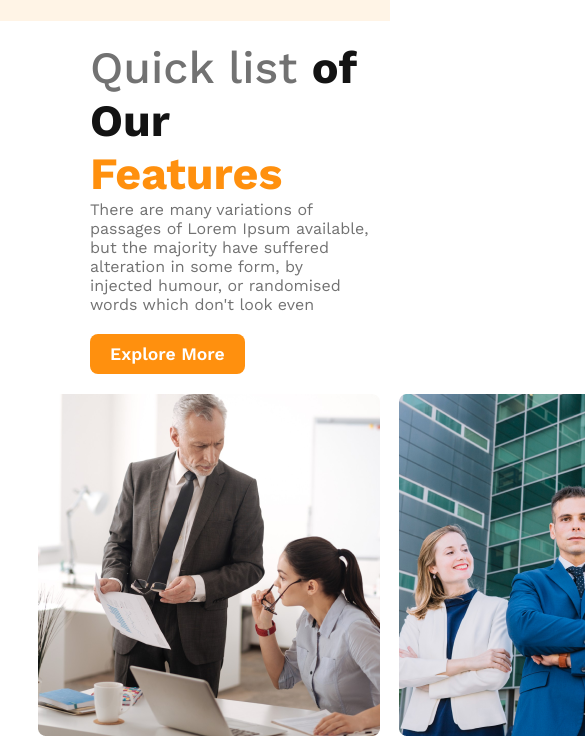
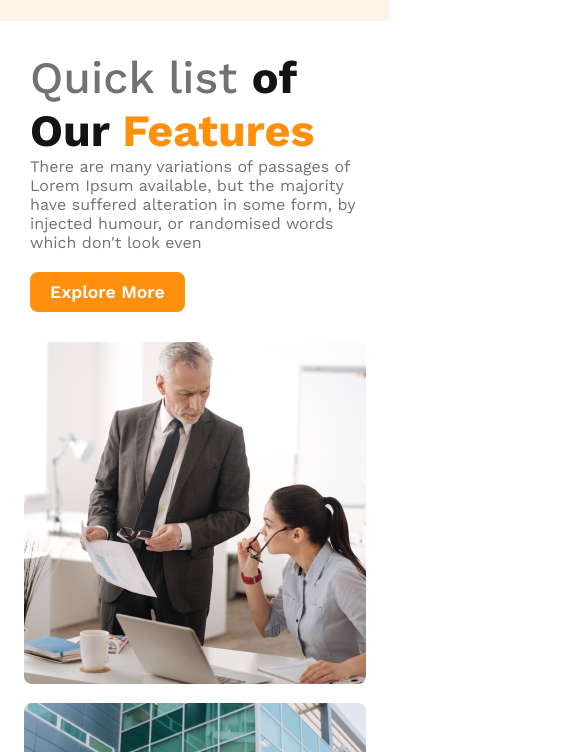
Before and after one commit to Th3At0nic/g3-architect-website1, a plain HTML site: page index.html in a window 390 px wide. Shown: the part 900-1652 px from the top of the page, 585 px wide, since content can reach past the window. Drawn offline with nearby package versions, Linux system fonts and the light colour scheme.

Commit message:
made team container responsive to medium and small devices

```diff
--- a/index.html
+++ b/index.html
@@ -20,7 +20,7 @@
       <div class="banner">
         <div class="banner-content">
           <h2 class="banner-title">Brand New<br />Group of Architects</h2>
-          <p class="banner-description">
+          <p class="banner-description text-gray">
             There are many variations of passages of Lorem Ipsum available, but
             the majority have suffered alteration in some form, by injected
             humour, or randomised words which don't look even
@@ -39,8 +39,8 @@
           <img src="/images/team4.png" alt="" />
         </div>
         <div class="team-description-container">
-          <h3 class="team-description-title"><span id="quick-list">Quick list </span><span id="of-our">of Our</span><span id="features"> Features</span></h3>
-          <p class="team-description">
+          <h3 class="team-description-title"><span class="quick-list text-gray">Quick list </span><span id="of-our">of Our</span><span id="features"> Features</span></h3>
+          <p class="team-description text-gray">
             There are many variations of passages of Lorem Ipsum available, but
             the majority have suffered alteration in some form, by injected
             humour, or randomised words which don't look even
--- a/styles/architect.css
+++ b/styles/architect.css
@@ -16,6 +16,10 @@
   color: #fff;
   font-size: 1.1rem;
   font-weight: 600;
+}
+
+.text-gray {
+  color: #727272;
 }
 
 /* header styels */
@@ -58,7 +62,6 @@ nav li {
   color: #131313;
 }
 .banner-description {
-  color: #727272;
   font-size: 1rem;
   font-weight: 400;
   margin: 20px;
@@ -101,22 +104,19 @@ nav li {
   padding: 10px 301px;
 }
 .team-img-container {
-  /* max-width: 60%; */
   display: grid;
   grid-template-columns: repeat(2, 1fr);
   gap: 1.2rem;
 }
 .team-description-container {
-  max-width: 40%;
   padding-left: 70px;
 }
 .team-description-title {
   font-size: 2.8rem;
   font-weight: 700;
 }
-#quick-list {
+.quick-list {
   font-weight: 500;
-  color: #727272;
 }
 #of-our {
   color: #131313;
@@ -125,7 +125,6 @@ nav li {
   color: #ff900e;
 }
 .team-description {
-  color: #727272;
   font-weight: 400;
   font-size: 1rem;
   margin-bottom: 20px;
@@ -137,11 +136,11 @@ nav li {
     padding: 20px;
   }
   .team-img-container {
-    max-width: 90%;
+    grid-template-columns: 1fr;
   }
   .team-description-container {
-    max-width: 90%;
     margin-bottom: 20px;
+    padding: 10px 10px;
   }
 }
 
@@ -152,10 +151,9 @@ nav li {
     margin: 30px auto;
     gap: 30px;
   }
-  .team-img-container{
+  .team-img-container {
     max-width: 80%;
   }
-  .team-description-container{
-    max-width: 80%;
+  .team-description-container {
   }
 }
```
